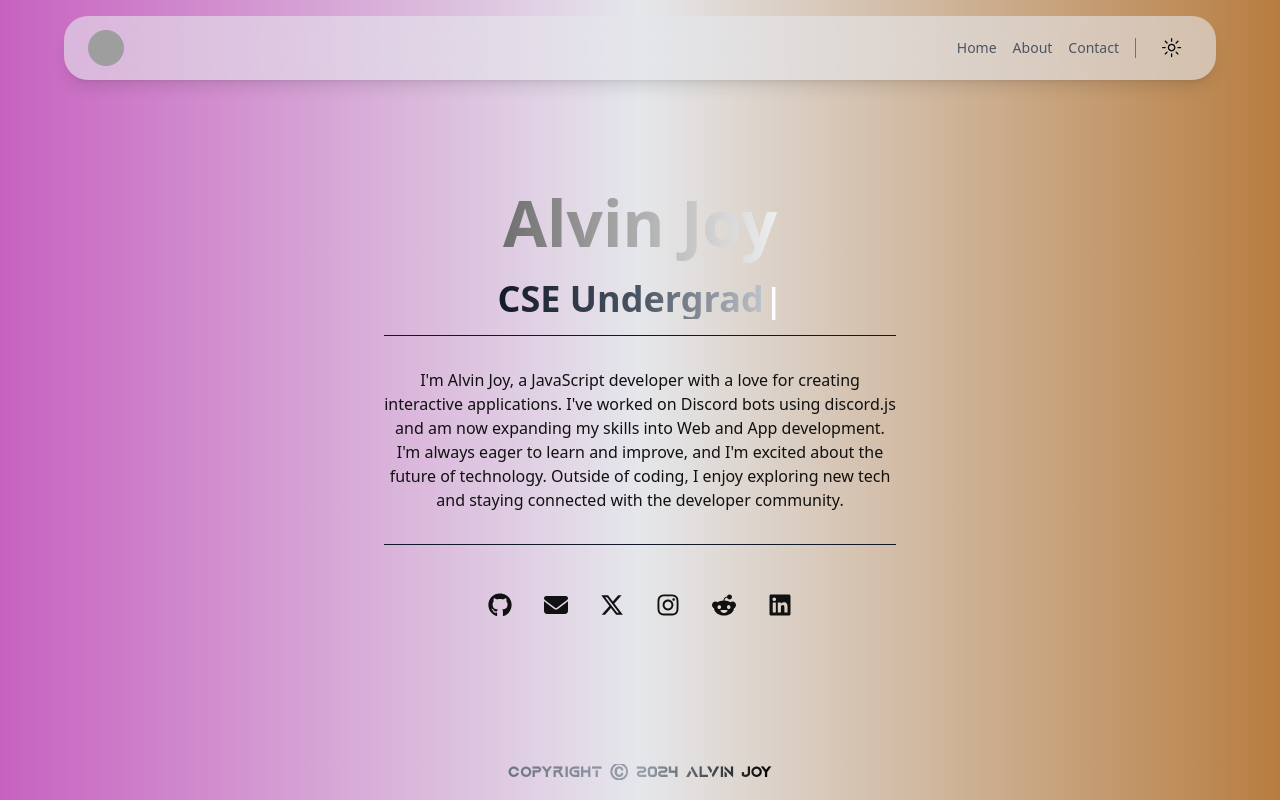
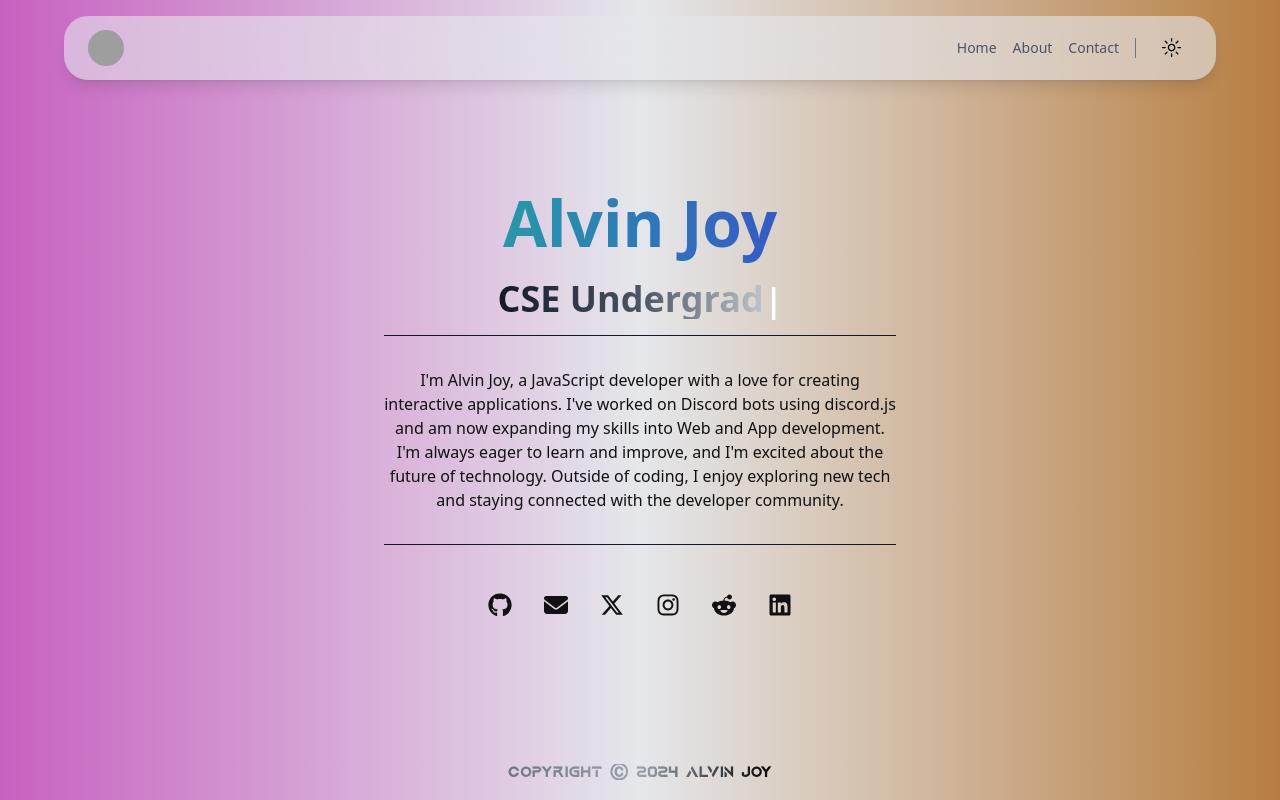
Before and after one commit to alvinsjoy/PortfolioWebsite, a Next.js app: page / in a window 1280 px wide. Built offline with nearby package versions, Linux system fonts and the light colour scheme; grey boxes are pictures that could not be loaded.

Commit message:
refactor: background gradient colors for name

```diff
--- a/styles/globals.css
+++ b/styles/globals.css
@@ -41,7 +41,7 @@ body {
   font-size: 4rem; /* Equivalent to text-6xl */
   font-weight: bold; /* Equivalent to font-bold */
   margin-bottom: 0.5rem; /* Equivalent to mb-2 */
-  background: linear-gradient(90deg, #808080, #000000, #ffffff);
+  background: linear-gradient(90deg, #7f3ab4, #18d08d, #3752cb);
   background-size: 400% 100%;
   color: transparent;
   -webkit-background-clip: text;
```
